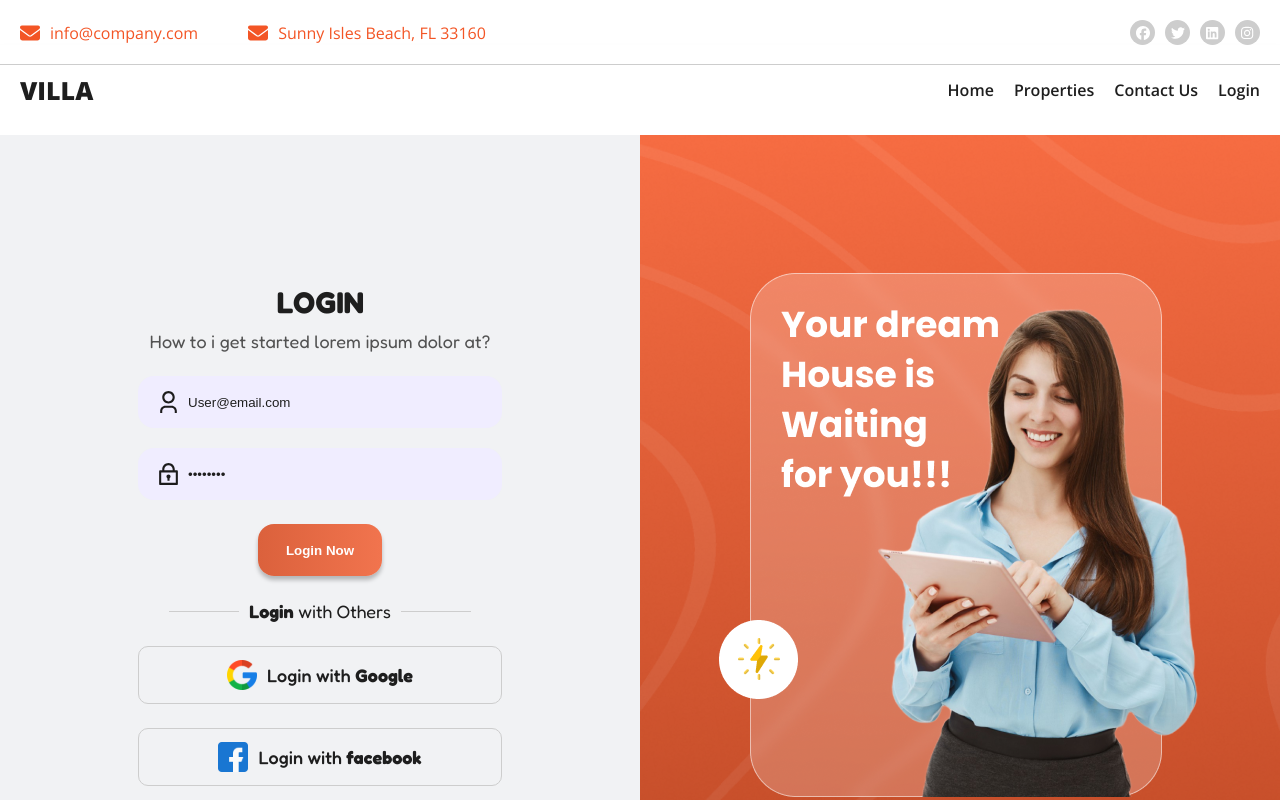
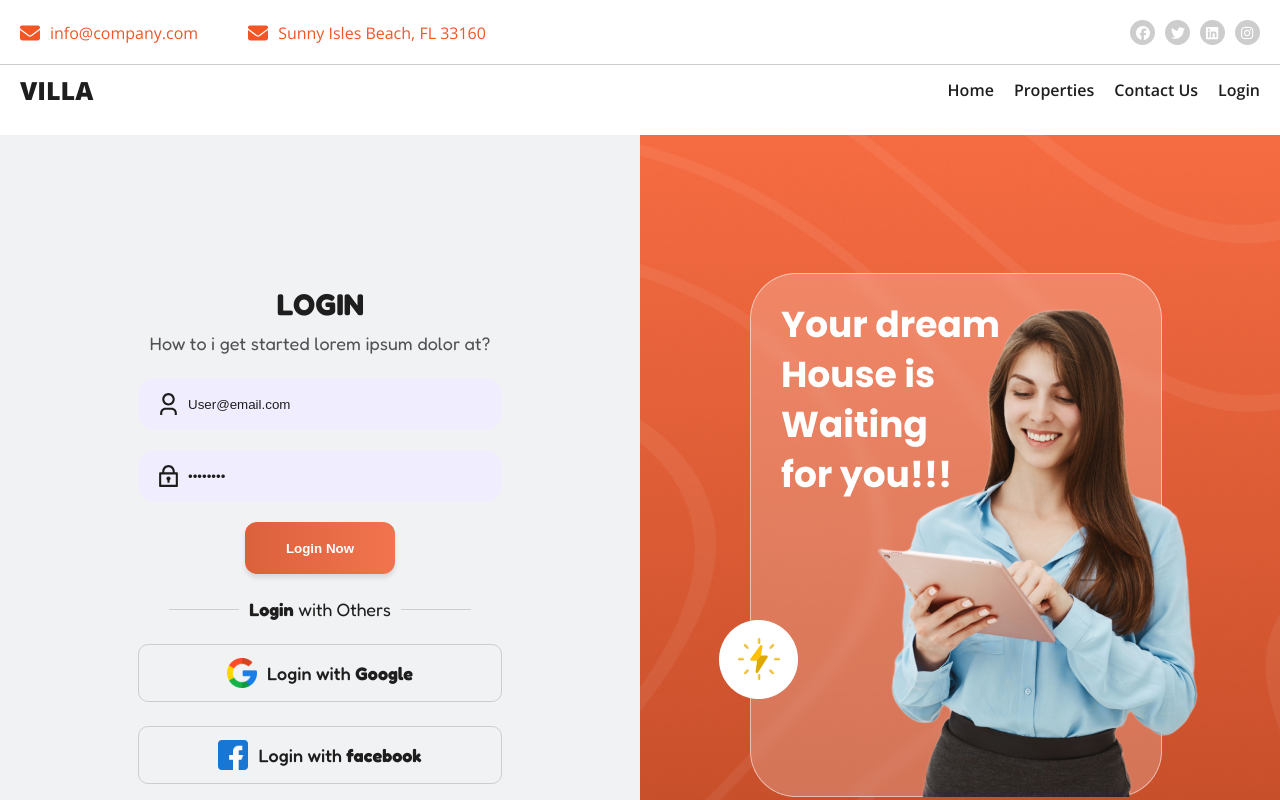
Before and after one commit to Ferreira-Luiz/vila, an Angular app: page /login in a window 1280 px wide. Shown: the top 800 px of the page. Built offline with nearby package versions, Linux system fonts and the light colour scheme.

Commit message:
fix: fix button

```diff
--- a/src/app/core/auth/login/login.component.css
+++ b/src/app/core/auth/login/login.component.css
@@ -51,15 +51,15 @@ section {
 
 .form-container button {
   cursor: pointer;
-  width: 12.4rem;
+  width: 15rem;
   height: 5.2rem;
   max-width: 100%;
-  border-radius: 1.6rem;
+  border-radius: 1.2rem;
   background: linear-gradient(to right, #db613c, #f1744e);
   border: none;
   color: var(--white);
   font-weight: 700;
-  box-shadow: 0px 4px 4px rgba(0, 0, 0, 0.25);
+  box-shadow: 0px 4px 4px rgba(0, 0, 0, 0.1);
 
 }
 
@@ -71,6 +71,7 @@ section {
 form  {
   display: flex;
   flex-direction: column;
+  align-items: center;
   gap: 2rem;
 }
 
--- a/src/app/core/auth/login/login.component.html
+++ b/src/app/core/auth/login/login.component.html
@@ -8,8 +8,8 @@
             <form [formGroup]="form" (ngSubmit)="login()">
               <input class="user-input-placeholder" type="text" formControlName="email">
               <input  class="password-input-placeholder " type="password" formControlName="password" placeholder="senha">
+              <button class="btn" type="submit">Login Now</button>
             </form>
-        <button class="btn" type="submit">Login Now</button>
           <span class="text-with-lines"><b>Login</b> with Others</span>
           <div class="socialLoginBox">
             <img src="../../../../assets/icons/google.svg" alt="">
```
